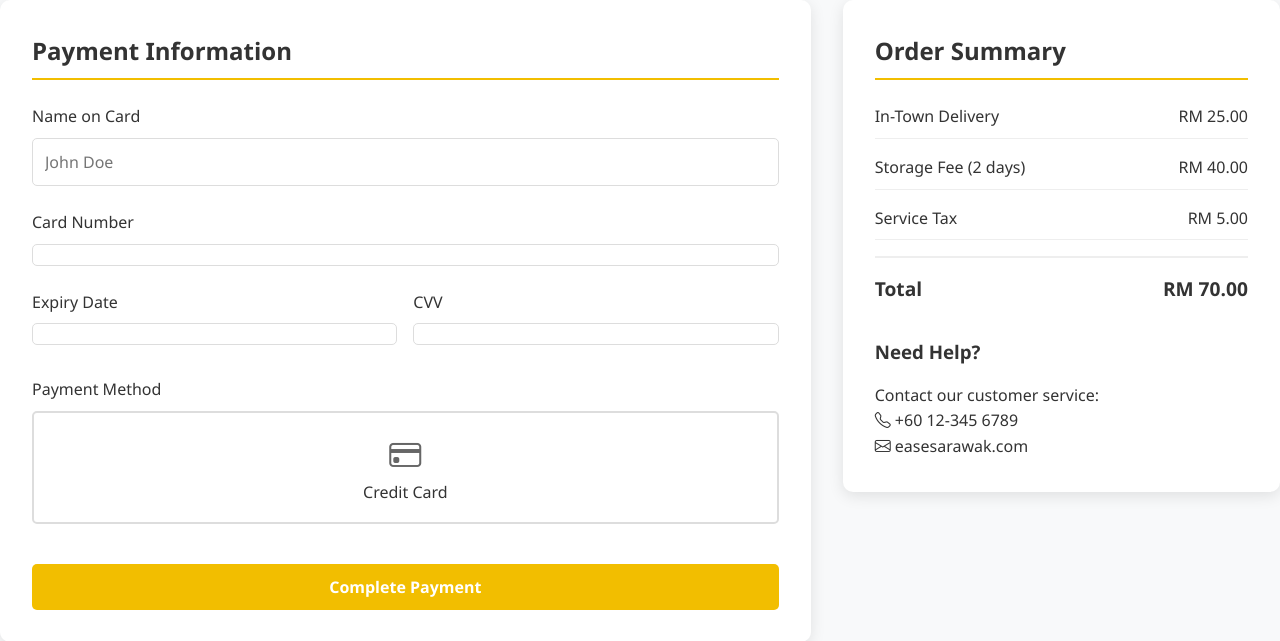
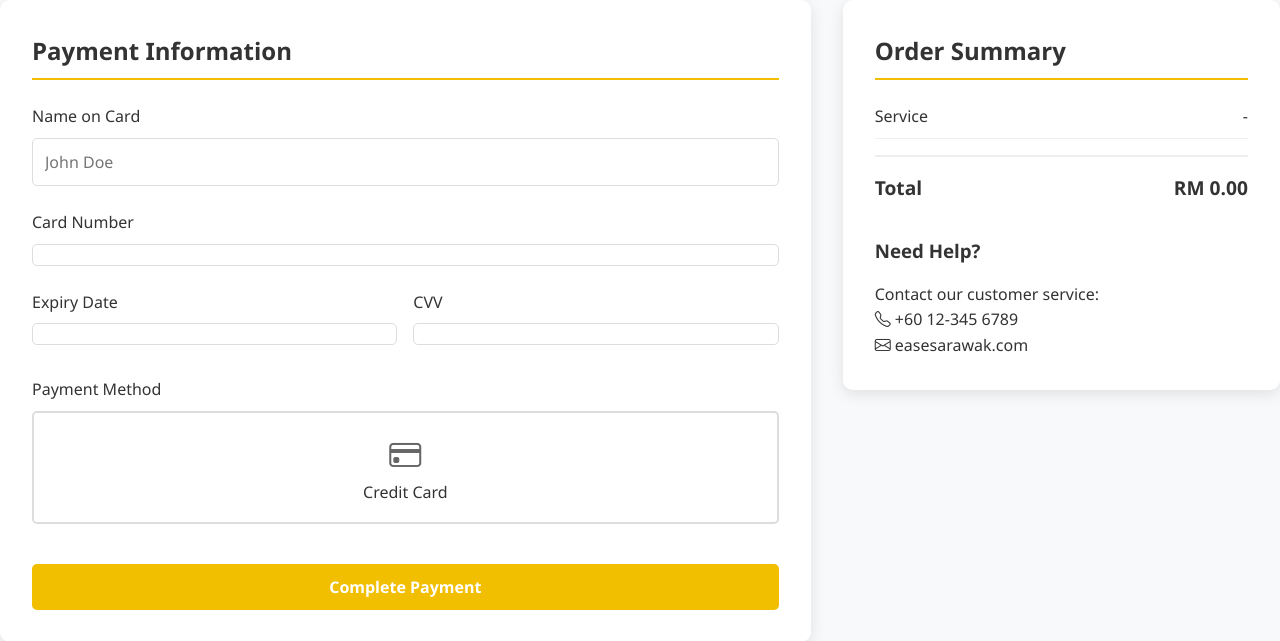
Before and after one commit to Benji1928/FYP-EASE-Sarawak, a CodeIgniter 4 app: the page made by easesarawak/app/Views/payment.php in a window 1280 px wide. Shown: the part 380-1021 px from the top of the page. Run offline with PHP 8.4 and a stand-in for CodeIgniter, Linux system fonts and the light colour scheme; the template is opened without the code that fills it, so the values that code supplies are empty; some libraries are stand-ins or nearby versions.

Commit message:
Update payment.php
calling price from booking page

```diff
--- a/easesarawak/app/Views/payment.php
+++ b/easesarawak/app/Views/payment.php
@@ -1,5 +1,3 @@
-
-
 <!DOCTYPE html>
 <html lang="en">
 
@@ -92,25 +90,8 @@
             <div class="payment-summary">
                 <h2 class="section-title">Order Summary</h2>
 
-                <div class="summary-item">
-                    <span>In-Town Delivery</span>
-                    <span>RM 25.00</span>
-                </div>
-
-                <div class="summary-item">
-                    <span>Storage Fee (2 days)</span>
-                    <span>RM 40.00</span>
-                </div>
-
-                <div class="summary-item">
-                    <span>Service Tax</span>
-                    <span>RM 5.00</span>
-                </div>
-
-                <div class="summary-total">
-                    <span>Total</span>
-                    <span>RM 70.00</span>
-                </div>
+                <!-- Filled by renderOrderSummary() -->
+                    <div id="order-summary-content"></div>
 
                 <div style="margin-top: 2rem;">
                     <h3 style="margin-bottom: 1rem;">Need Help?</h3>
@@ -121,6 +102,120 @@
             </div>
         </div>
     </div>
+
+
+    <script>
+    document.addEventListener('DOMContentLoaded', function () {
+    var container = document.getElementById('order-summary-content');
+    if (!container) return;
+
+    var html = '';
+
+    try {
+        var raw = sessionStorage.getItem('bookingData');
+
+        if (!raw) {
+            html += '<div class="summary-item">' +
+                        '<span>Service</span>' +
+                        '<span>-</span>' +
+                    '</div>';
+            html += '<div class="summary-total">' +
+                        '<span>Total</span>' +
+                        '<span>RM 0.00</span>' +
+                    '</div>';
+            container.innerHTML = html;
+            return;
+        }
+
+        var bookingData = JSON.parse(raw);
+        console.log('bookingData in payment.php:', bookingData);
+
+        // ===== （Service type：In Town Delivery / Luggage Storage） =====
+        var serviceLabel = '-';
+        if (bookingData.service === 'delivery') {
+            serviceLabel = 'In Town Delivery';
+        } else if (bookingData.service === 'storage') {
+            serviceLabel = 'Luggage Storage';
+        } else if (bookingData.service) {
+            serviceLabel = bookingData.service;
+        }
+
+        html += '<div class="summary-item">' +
+                    '<span>' + serviceLabel + '</span>' +
+                    '<span></span>' +
+                '</div>';
+
+        // baseprice + exceedtimes =====
+        var quantity  = Number(bookingData.quantity || 1);
+        var basePrice = Number(bookingData.basePrice || 0);
+
+        // baseprice：first 24 hours（delivery）or first 12 hours（storage）
+        var baseStoragePrice = basePrice * quantity;
+
+        // exceedTimes
+        var extraStoragePrice = 0;
+        var exceededTimes = 0;
+
+        if (bookingData.dropoffDate && bookingData.dropoffTime &&
+            bookingData.pickupDate && bookingData.pickupTime) {
+
+            var start = new Date(bookingData.dropoffDate + ' ' + bookingData.dropoffTime);
+            var end   = new Date(bookingData.pickupDate  + ' ' + bookingData.pickupTime);
+            var diffMs = end - start;
+
+            if (!isNaN(diffMs) && diffMs > 0) {
+                var diffHours = Math.ceil(diffMs / (1000 * 60 * 60));
+
+                // In Town Delivery：first 24hours；Luggage Storage：first 12 hours
+                var baseHours = (bookingData.service === 'storage') ? 12 : 24;
+                var extraRate = 6;
+
+                exceededTimes = Math.max(0, Math.ceil((diffHours - baseHours) / 12));
+                extraStoragePrice = Math.max(0, exceededTimes * extraRate * quantity);
+            }
+        }
+
+        // =====order summary base storage price =====
+        if (baseStoragePrice > 0) {
+            html += '<div class="summary-item">' +
+                        '<span>' + quantity + ' Standard Luggage</span>' +
+                        '<span>RM ' + baseStoragePrice.toFixed(2) + '</span>' +
+                    '</div>';
+        }
+
+        // ===== order summary “Subsequent 12 Hours x 3 Excess”  =====
+        if (extraStoragePrice > 0 && exceededTimes > 0) {
+            html += '<div class="summary-item">' +
+                        '<span>Subsequent 12 Hours x ' + exceededTimes + ' Excess</span>' +
+                        '<span></span>' +
+                    '</div>';
+
+            // order summary total price
+            html += '<div class="summary-item">' +
+                        '<span>' + quantity + ' Standard Luggage</span>' +
+                        '<span>RM ' + extraStoragePrice.toFixed(2) + '</span>' +
+                    '</div>';
+        }
+
+        // ===== total price calculation =====
+        var finalTotal = baseStoragePrice + extraStoragePrice;
+
+        html += '<div class="summary-total">' +
+                    '<span>Total</span>' +
+                    '<span>RM ' + finalTotal.toFixed(2) + '</span>' +
+                '</div>';
+
+    } catch (e) {
+        console.error('Order Summary error:', e);
+        html = '<div class="summary-item">' +
+                   '<span>Order summary not available</span>' +
+                   '<span></span>' +
+               '</div>';
+    }
+
+    container.innerHTML = html;
+    });
+    </script>
 
 
     <script>
@@ -135,6 +230,31 @@
         });
     </script>
 
+    <script>
+    // Order Summary Total
+    function getOrderTotalFromSummary() {
+        var totalEl = document.querySelector('.summary-total span:last-child');
+        if (!totalEl) {
+            alert('Order total not found.');
+            throw new Error("Order total not found.");
+        }
+
+        // exp： "RM 33.00"
+        var text = totalEl.textContent.trim();
+
+        // take off RM，change to decimal
+        text = text.replace(/[^\d.]/g, '');
+        var val = parseFloat(text);
+
+        if (isNaN(val)) {
+            alert('Order total invalid.');
+            throw new Error("Order total invalid: " + text);
+        }
+
+        return val;
+    }
+    </script>
+
 <script>
   // Highlight selected payment method
   document.querySelectorAll('.payment-method').forEach(method => {
@@ -144,12 +264,13 @@
     });
   });
 
-  // 从 .env 读取 Stripe 公钥
+
+  // read stripe public key from .env
   const STRIPE_PUBLISHABLE_KEY = "<?= esc(env('STRIPE_PUBLISHABLE_KEY')) ?>";
   const stripe = Stripe(STRIPE_PUBLISHABLE_KEY);
   const elements = stripe.elements();
 
-  // 创建三个分拆的 Elements：卡号 / 有效期 / CVC
+  // card Elements
   const cardNumberElement = elements.create('cardNumber', { hidePostalCode: true });
   cardNumberElement.mount('#card-number-element');
 
@@ -159,7 +280,7 @@
   const cardCvcElement = elements.create('cardCvc');
   cardCvcElement.mount('#card-cvc-element');
 
-  // 显示错误信息
+  // error message
   const errorDiv = document.getElementById('card-errors');
   [cardNumberElement, cardExpiryElement, cardCvcElement].forEach(el => {
     el.on('change', function (event) {
@@ -171,7 +292,8 @@
     });
   });
 
-  // 点击 Complete Payment 按钮
+
+  // Complete Payment
   document.querySelector('.btn-primary').addEventListener('click', async function (e) {
     e.preventDefault();
 
@@ -181,10 +303,16 @@
       return;
     }
 
-    const amountCents = 7000; // 这里先写死 RM70，你之后可以换成动态金额
+    // Order Summary （RM）
+    const orderTotalRm = getOrderTotalFromSummary();
+
+    //  Stripe cents
+    const amountCents = Math.round(orderTotalRm * 100);
+
+    console.log("Final charge amount:", orderTotalRm, "RM →", amountCents, "cents");
 
     try {
-      // 1️⃣ 先让你的服务器创建 PaymentIntent
+      //  PaymentIntent
       const intentRes = await fetch("<?= site_url('card-payment/intent') ?>", {
         method: "POST",
         headers: { "Content-Type": "application/json" },
@@ -203,7 +331,7 @@
         alert(
             'Server error when creating payment.\n\n' +
             'Status: ' + intentRes.status + '\n' +
-            text.slice(0, 300)   // 截前 300 字，通常就能看到具体错误
+            text.slice(0, 300)   // mention the error if got
         );
         return;
     }
@@ -212,10 +340,10 @@
       const intentData = await intentRes.json();
       const clientSecret = intentData.client_secret;
 
-      // 2️⃣ 在当前页面用 Stripe 完成扣款（使用 cardNumberElement）
+      // card payment function
       const { paymentIntent, error } = await stripe.confirmCardPayment(clientSecret, {
         payment_method: {
-          card: cardNumberElement,          // 只需要传 cardNumber 元素
+          card: cardNumberElement,
           billing_details: { name: cardName }
         }
       });
@@ -231,7 +359,7 @@
         return;
       }
 
-      // 3️⃣ 扣款成功后，告诉你的服务器把 6 个字段写进数据库
+      // Database
       const storeRes = await fetch("<?= site_url('card-payment/store') ?>", {
         method: "POST",
         headers: { "Content-Type": "application/json" },
@@ -246,7 +374,7 @@
     alert(
         'Payment succeeded, but failed to store in database.\n\n' +
         'Status: ' + storeRes.status + '\n' +
-        text.slice(0, 400)   // 把后端返回的 JSON / 错误信息前 400 字显示出来
+        text.slice(0, 400)   // mention the error if got
     );
     return;
       }
@@ -255,7 +383,7 @@
     try {
       const receiptForm = new FormData();
       receiptForm.append('email', receiptEmail);
-      receiptForm.append('amount_cents', amountCents);             // 例子：7000
+      receiptForm.append('amount_cents', amountCents);
       receiptForm.append('currency', 'myr');
       receiptForm.append('status', paymentIntent.status);
       receiptForm.append('payment_intent_id', paymentIntent.id);
```
